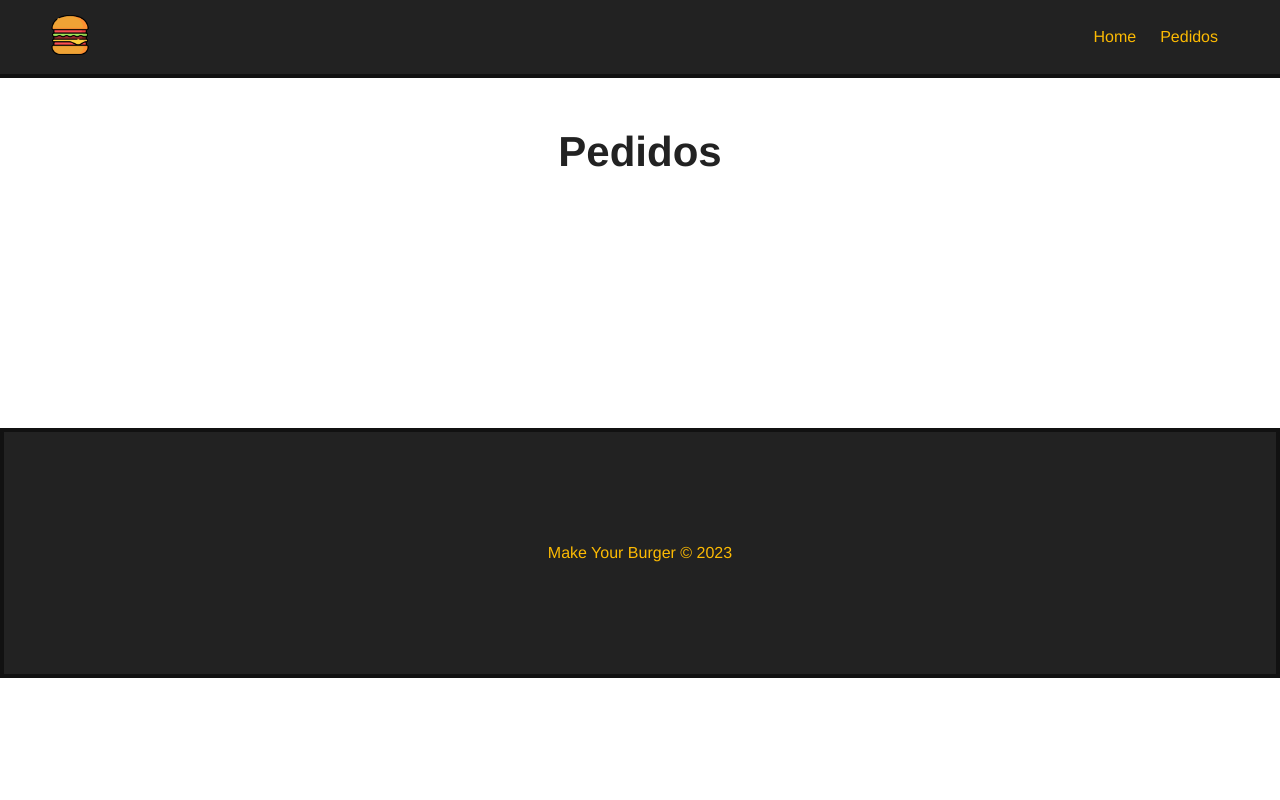
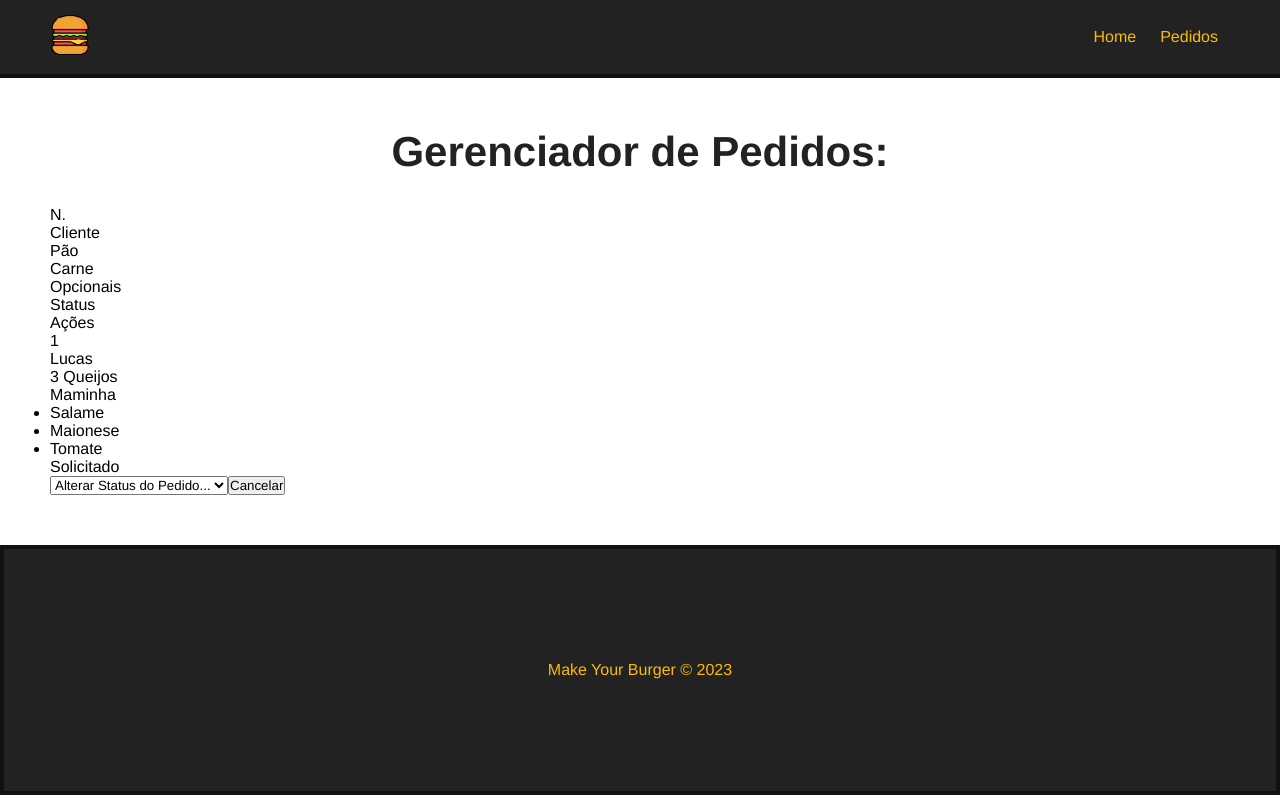
Before and after one commit to LukaasMachado143/make_your_burger, a Vue app: page /requests in a window 1280 px wide. Built offline with nearby package versions, Linux system fonts and the light colour scheme.

Commit message:
Criando tabela de gerenciamento de pedidos.

```diff
--- a/src/router/index.js
+++ b/src/router/index.js
@@ -1,6 +1,6 @@
 import { createRouter, createWebHistory } from 'vue-router'
 import HomeView from '../views/HomeView/HomeView.vue'
-import RequestsView from '../views/Requests.vue'
+import RequestsView from '../views/RequestsView/Requests.vue'
 
 const router = createRouter({
   history: createWebHistory(import.meta.env.BASE_URL),
--- a/src/views/Requests.vue
+++ /dev/null
@@ -1,9 +0,0 @@
-<!-- eslint-disable vue/multi-word-component-names -->
-<template>
-  <div class="main-container">
-    <h1>Pedidos</h1>
-  </div>
-</template>
-
-<style>
-</style>
--- /dev/null
+++ b/src/views/RequestsView/Requests.vue
@@ -0,0 +1,42 @@
+<!-- eslint-disable vue/multi-word-component-names -->
+<template>
+  <div class="main-container">
+    <h1>Gerenciador de Pedidos:</h1>
+    <div id="main-table">
+      <div id="main-head">
+        <div>N.</div>
+        <div>Cliente</div>
+        <div>Pão</div>
+        <div>Carne</div>
+        <div>Opcionais</div>
+        <div>Status</div>
+        <div>Ações</div>
+      </div>
+      <div id="main-body">
+        <div id="row">
+          <div>1</div>
+          <div>Lucas</div>
+          <div>3 Queijos</div>
+          <div>Maminha</div>
+          <div>
+            <ul>
+              <li>Salame</li>
+              <li>Maionese</li>
+              <li>Tomate</li>
+            </ul>
+          </div>
+          <div>Solicitado</div>
+          <div>
+            <select>
+              <option value="">Alterar Status do Pedido...</option>
+            </select>
+            <button>Cancelar</button>
+          </div>
+        </div>
+      </div>
+    </div>
+  </div>
+</template>
+
+<style>
+</style>
```
